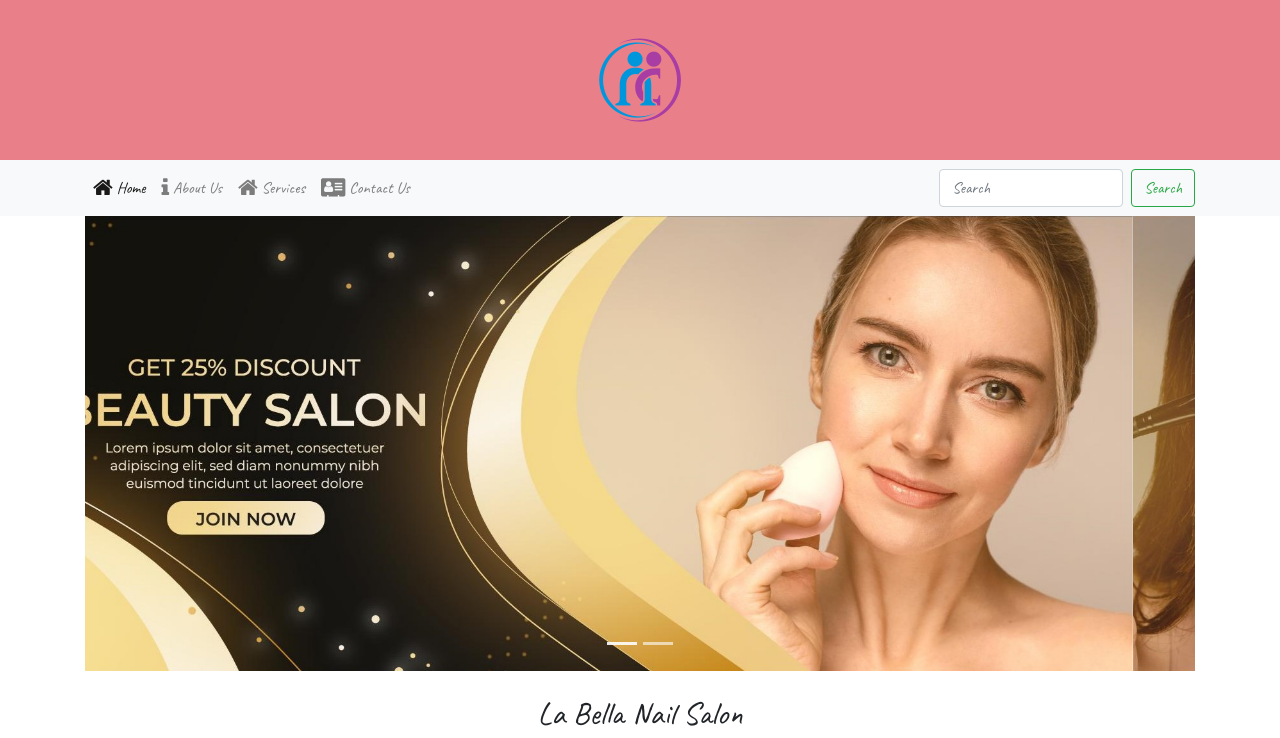
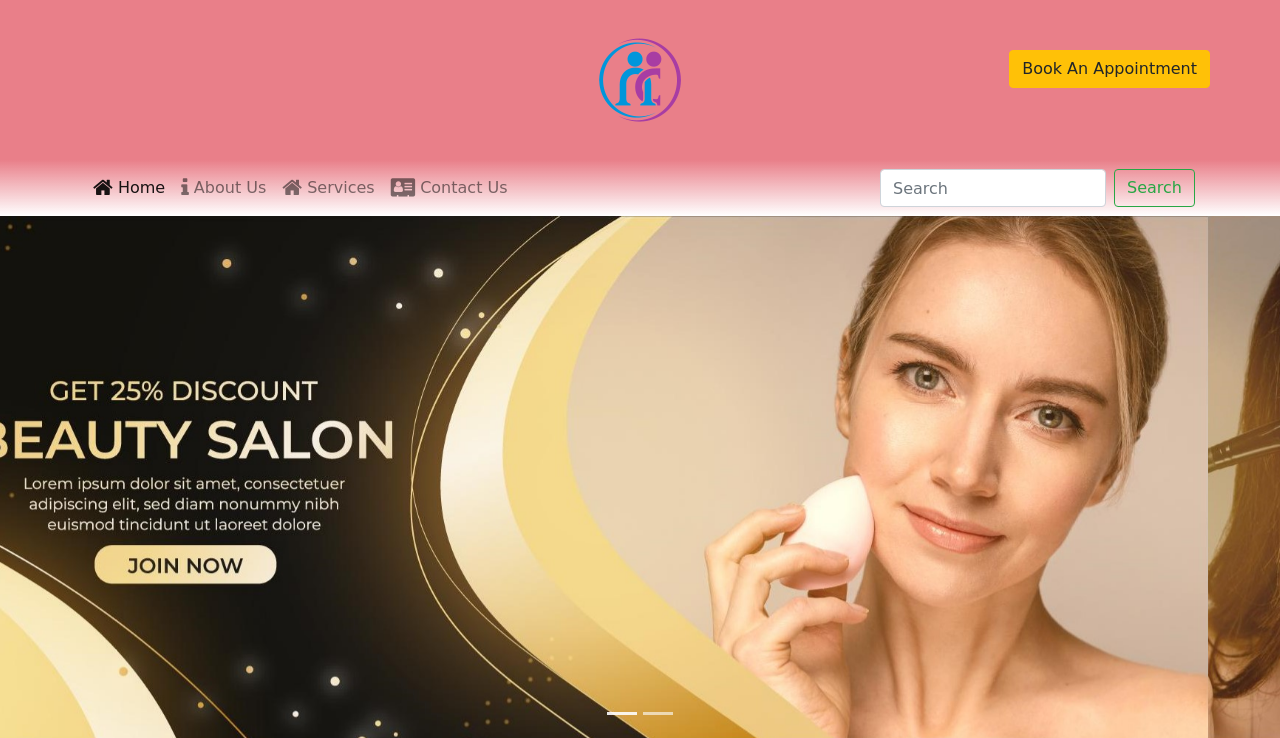
Before and after one commit to sruthiravindra/thenailsalon, a website: page index.html in a window 1280 px wide. Shown: the top 738 px of the page. Drawn offline with nearby package versions, Linux system fonts and the light colour scheme.

Commit message:
font family updated

```diff
--- a/css/styles.css
+++ b/css/styles.css
@@ -1,23 +1,31 @@
 /*styles*/
 body{
-    font-family: "Open Sans", sans-serif;
+    font-family: "DM Sans", cursive;
 }
 
 h1, h2{
     font-family: "Caveat", cursive;
 }
 h3, h4, h5 {
-    font-family: "Roboto",sans-serif;
+    font-family: "DM Sans",cursive;
 }
 .jumbotron{
     padding: 30px;
     background-color: #dc3545a1;
     margin-bottom: 0px;;
 }
+.navbar{
+    background-image: linear-gradient(#dc3545a1, white);
+}
 .navbar, .navbar > a {
-    font-family: "Caveat", cursive;
+    font-family: "DM Sans", cursive;
 }
 footer{
     background-image: linear-gradient(#dc3545a1, white);
     padding: 20px 0;
 }
+#btnMakeAnAppointment{
+    position: absolute;
+    right: 0px;
+    top:20px;
+}
--- a/index.html
+++ b/index.html
@@ -24,12 +24,14 @@
          <div class="row">
             <div class="col-12 text-center">
                <img src="img/logo.png" class="img-fluid mx-auto d-block" />
+               <a class="btn btn-warning" data-toggle="modal" data-target="#reserveModal" id="btnMakeAnAppointment">Book An Appointment</a>
             </div>
+
          </div>
       </div>
    </header>
    <!--add nav bar here-->
-   <nav class="navbar navbar-expand-sm navbar-light bg-light sticky-top">
+   <nav class="navbar navbar-expand-sm navbar-light bg-gradient-light sticky-top">
       <div class="container">
          <button class="navbar-toggler" type="button" data-toggle="collapse" data-target="#menubar" aria-controls="menubar" aria-expanded="false" aria-label="Toggle navigation">
             <span class="navbar-toggler-icon"></span>
@@ -60,9 +62,6 @@
    <!--end header section :: logo and menu-->
 
    <!--begin slider section-->
-   <div class="container">
-      <div class="row row-content">
-         <div class="col">
    <div id="homeCarousel" class="carousel slide" data-ride="carousel">
       <ol class="carousel-indicators">
          <li data-target="#homeCarousel" data-slide-to="0" class="active"></li>
@@ -74,9 +73,6 @@
          </div>
          <div class="carousel-item">
             <img class="d-block w-100" src="img/banner2.jpg">
-                  </div>
-               </div>
-            </div>
          </div>
       </div>
    </div>
```
Lines whose indentation alone changed are shown as unchanged.
